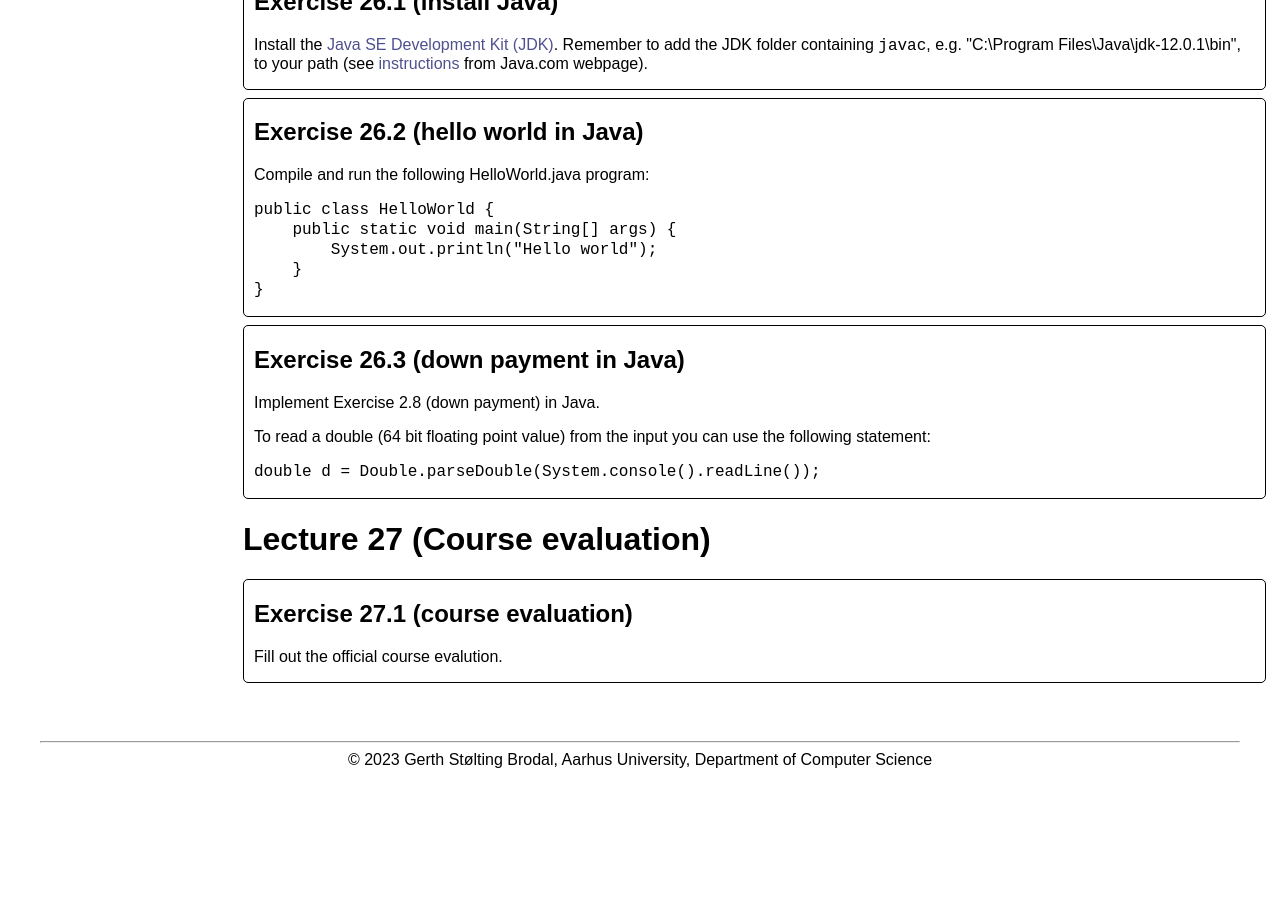
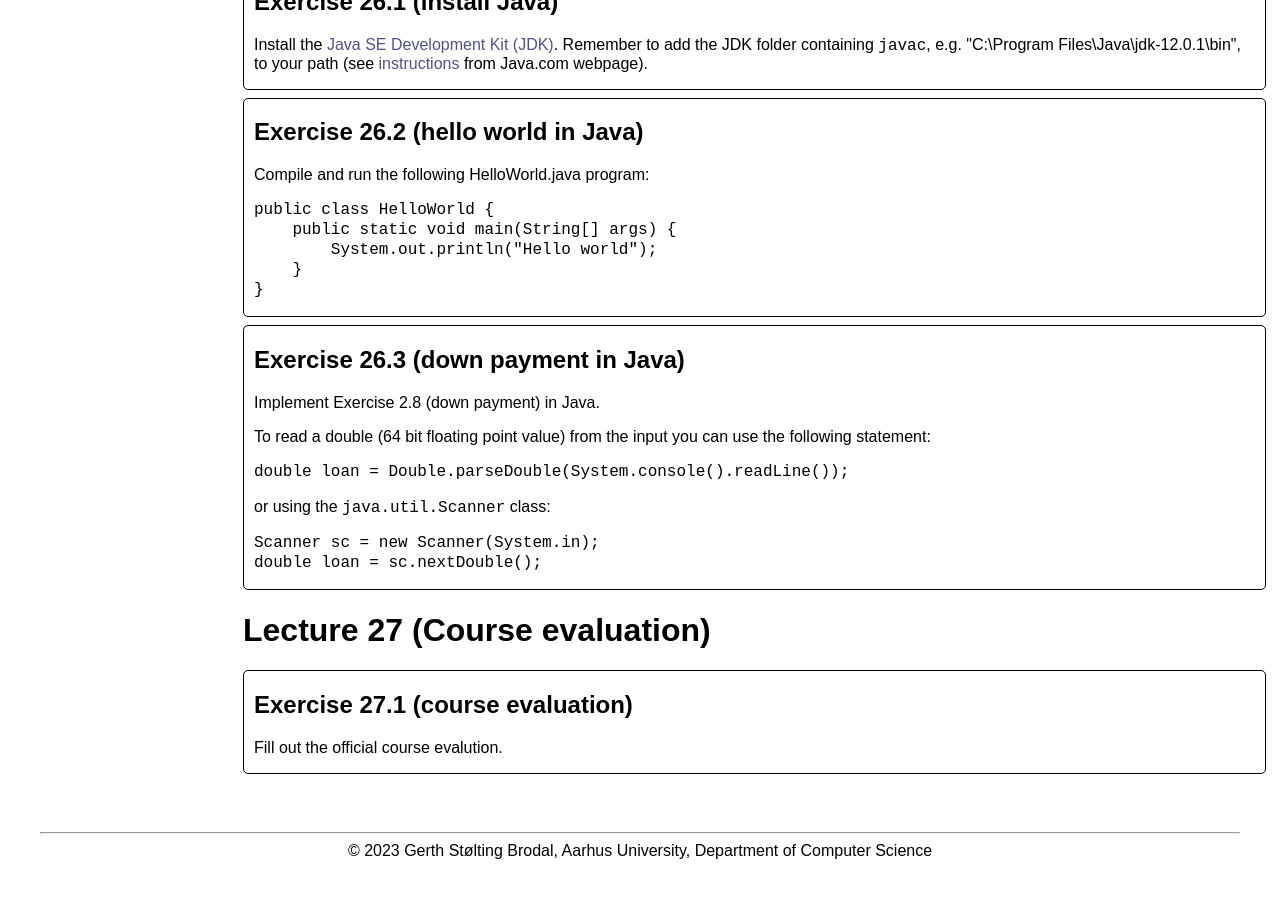
Before and after one commit to gsbrodal/gsbrodal.github.io, a Jekyll site: the page built from ipsa/exercises.html, in a window 1280 px wide and 900 px high, scrolled down 45525 px. Built offline with Jekyll 4.4.1, drawn with Linux system fonts in a browser that asks for light colours; before the commit the page ends 46334 px from its top, so only the background shows below that.

Commit message:
Update exercises.html

```diff
--- a/ipsa/exercises.html
+++ b/ipsa/exercises.html
@@ -1911,7 +1911,12 @@ Remember to add the JDK folder containing <code>javac</code>, e.g. "C:\Program F
 <h2>Exercise 26.3 (down payment in Java)</h2>
 <p>Implement Exercise 2.8 (down payment) in Java.</p>
 <p>To read a double (64 bit floating point value) from the input you can use the following statement:</p>
-<div class="codehilite"><pre><span></span><code>double d = Double.parseDouble(System.console().readLine());
+<div class="codehilite"><pre><span></span><code>double loan = Double.parseDouble(System.console().readLine());
+</code></pre></div>
+
+<p>or using the <code>java.util.Scanner</code> class:</p>
+<div class="codehilite"><pre><span></span><code>Scanner sc = new Scanner(System.in);
+double loan = sc.nextDouble();
 </code></pre></div>
 </div>
 <a name="lecture27"></a>
```
